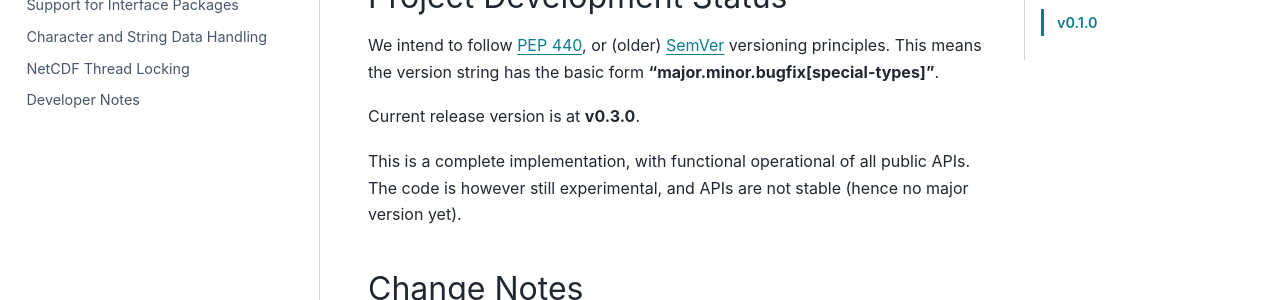
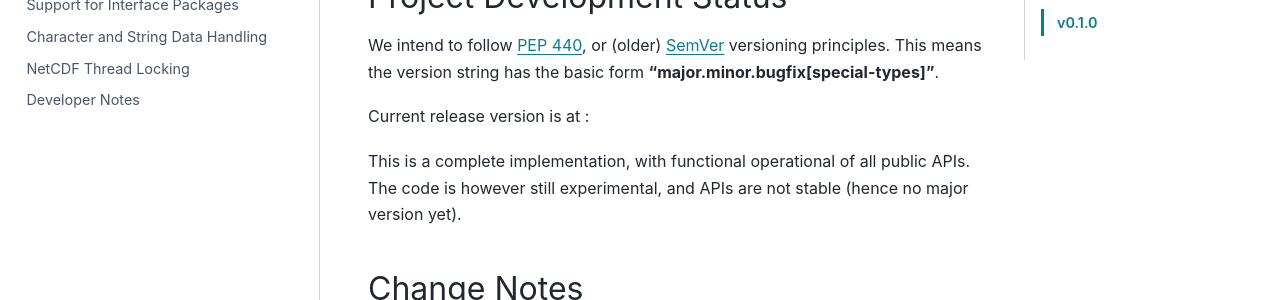
Before and after one commit to pp-mo/ncdata, a Sphinx documentation site: the page built from docs/change_log.rst, in a window 1280 px wide and 900 px high. Shown: the part 258-558 px from the top of the window. Built offline with Sphinx 7.4.7 and the PyData theme 0.15.4, drawn with Linux system fonts in a browser that asks for light colours; pages that are not in the unit, such as notebooks, are missing from menus; the version number could not be read and is left out.

Commit message:
Automate version statement.

```diff
--- a/docs/change_log.rst
+++ b/docs/change_log.rst
@@ -11,7 +11,7 @@
 or (older) `SemVer <https://semver.org/>`_ versioning principles.
 This means the version string has the basic form **"major.minor.bugfix[special-types]"**.
 
-Current release version is at **v0.3.0**.
+Current release version is at : |version|
 
 This is a complete implementation, with functional operational of all public APIs.
 The code is however still experimental, and APIs are not stable
```
